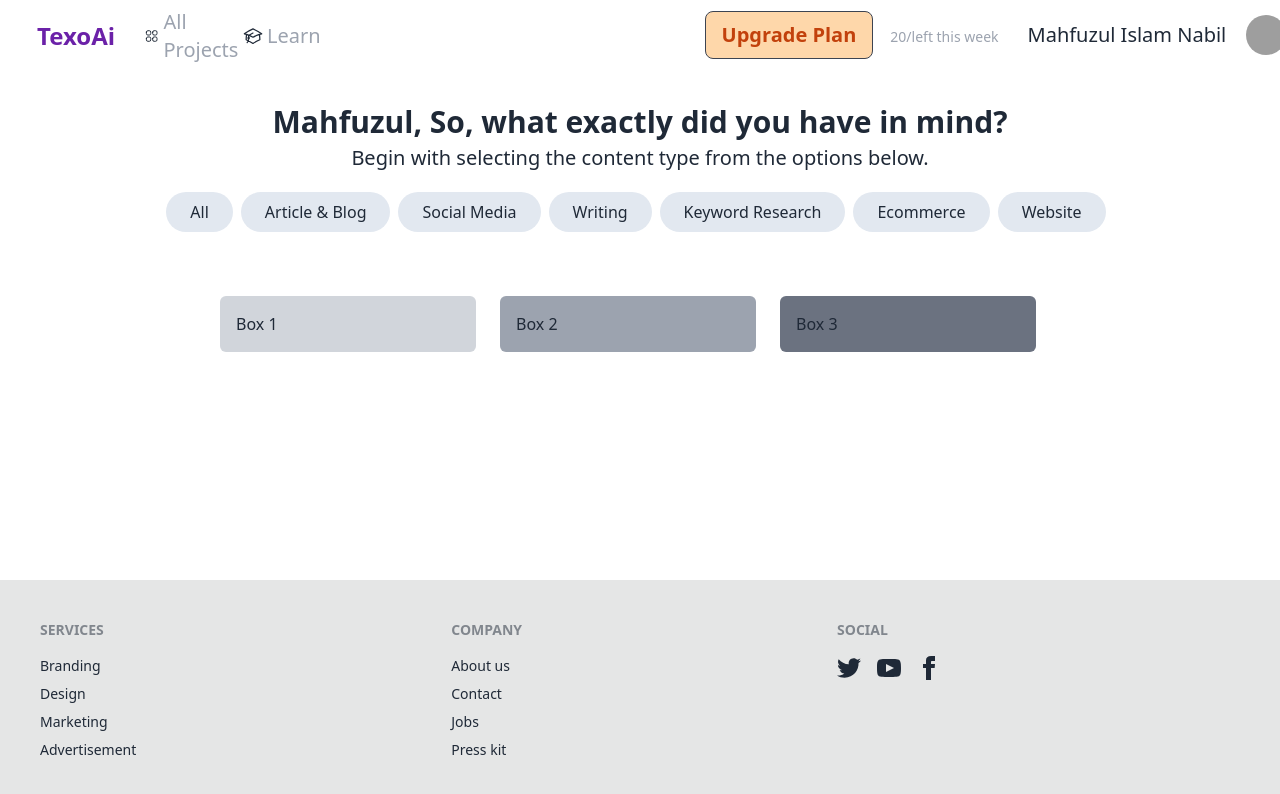
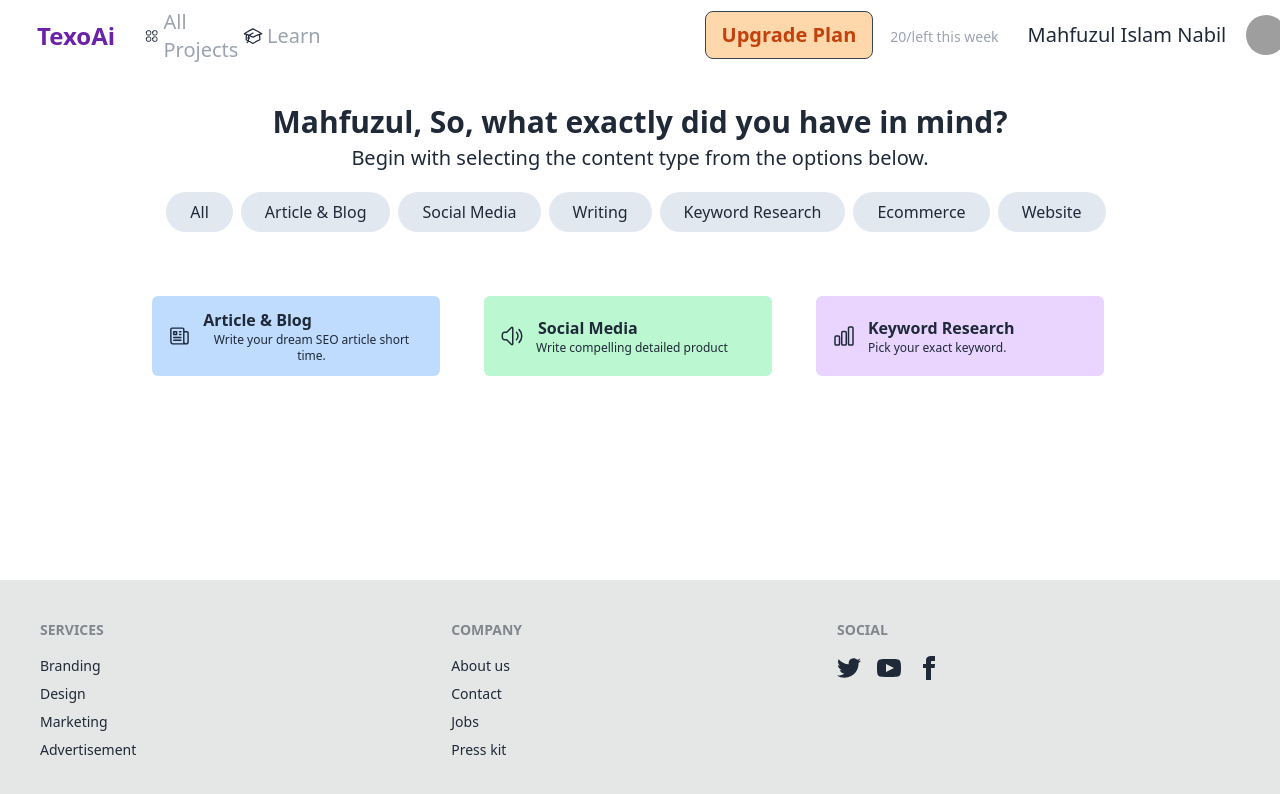
Before and after one commit to darkimpow/ai-writer-app-final, a React (Create React App) app: page / in a window 1280 px wide. Shown: the top 794 px of the page. Built offline with nearby package versions, Linux system fonts and the light colour scheme; grey boxes are pictures that could not be loaded.

Commit message:
added svg files and text content to main popular category section

```diff
--- a/src/pages/DashboardPage.js
+++ b/src/pages/DashboardPage.js
@@ -14,9 +14,39 @@ const DashboardPage = () => {
                 <button className="rounded-full bg-slate-200 py-2 px-6 mr-2">Website</button>
             </div>
             <div className="flex justify-center items-center pt-16">
-                <div className="w-64 mr-6 p-4 rounded-md bg-gray-300">Box 1</div>
-                <div className="w-64 mr-6 p-4 rounded-md bg-gray-400">Box 2</div>
-                <div className="w-64 mr-6 p-4 rounded-md bg-gray-500">Box 3</div>
+                <button className="flex items-center w-72 h-20 mr-11 p-4 rounded-md bg-blue-200">
+                    <svg xmlns="http://www.w3.org/2000/svg" fill="none" viewBox="0 0 24 24" stroke-width="1.5"
+                         stroke="currentColor" className="w-6 h-6 mr-3">
+                        <path stroke-linecap="round" stroke-linejoin="round"
+                              d="M12 7.5h1.5m-1.5 3h1.5m-7.5 3h7.5m-7.5 3h7.5m3-9h3.375c.621 0 1.125.504 1.125 1.125V18a2.25 2.25 0 01-2.25 2.25M16.5 7.5V18a2.25 2.25 0 002.25 2.25M16.5 7.5V4.875c0-.621-.504-1.125-1.125-1.125H4.125C3.504 3.75 3 4.254 3 4.875V18a2.25 2.25 0 002.25 2.25h13.5M6 7.5h3v3H6v-3z" />
+                    </svg>
+                <div className="flex flex-col">
+                    <p className="font-bold pr-28">Article & Blog</p>
+                    <p className="text-xs pr-1">Write your dream SEO article short time.</p>
+                </div>
+                </button>
+                <button className="flex items-center w-72 h-20 mr-11 p-4 rounded-md bg-green-200">
+                    <svg xmlns="http://www.w3.org/2000/svg" fill="none" viewBox="0 0 24 24" stroke-width="1.5"
+                         stroke="currentColor" className="w-6 h-6 mr-3">
+                        <path stroke-linecap="round" stroke-linejoin="round"
+                              d="M19.114 5.636a9 9 0 010 12.728M16.463 8.288a5.25 5.25 0 010 7.424M6.75 8.25l4.72-4.72a.75.75 0 011.28.53v15.88a.75.75 0 01-1.28.53l-4.72-4.72H4.51c-.88 0-1.704-.507-1.938-1.354A9.01 9.01 0 012.25 12c0-.83.112-1.633.322-2.396C2.806 8.756 3.63 8.25 4.51 8.25H6.75z"/>
+                    </svg>
+                    <div className="flex flex-col">
+                        <p className="font-bold pr-28">Social Media</p>
+                        <p className="text-xs pr-6">Write compelling detailed product</p>
+                    </div>
+                </button>
+                <button className="flex items-center w-72 h-20 mr-6 p-4 rounded-md bg-purple-200">
+                    <svg xmlns="http://www.w3.org/2000/svg" fill="none" viewBox="0 0 24 24" stroke-width="1.5"
+                         stroke="currentColor" className="w-6 h-6 mr-3">
+                        <path stroke-linecap="round" stroke-linejoin="round"
+                              d="M3 13.125C3 12.504 3.504 12 4.125 12h2.25c.621 0 1.125.504 1.125 1.125v6.75C7.5 20.496 6.996 21 6.375 21h-2.25A1.125 1.125 0 013 19.875v-6.75zM9.75 8.625c0-.621.504-1.125 1.125-1.125h2.25c.621 0 1.125.504 1.125 1.125v11.25c0 .621-.504 1.125-1.125 1.125h-2.25a1.125 1.125 0 01-1.125-1.125V8.625zM16.5 4.125c0-.621.504-1.125 1.125-1.125h2.25C20.496 3 21 3.504 21 4.125v15.75c0 .621-.504 1.125-1.125 1.125h-2.25a1.125 1.125 0 01-1.125-1.125V4.125z"/>
+                    </svg>
+                    <div className="flex flex-col">
+                        <p className="font-bold">Keyword Research</p>
+                        <p className="text-xs pr-2">Pick your exact keyword.</p>
+                    </div>
+                </button>
             </div>
         </div>
     );
```
